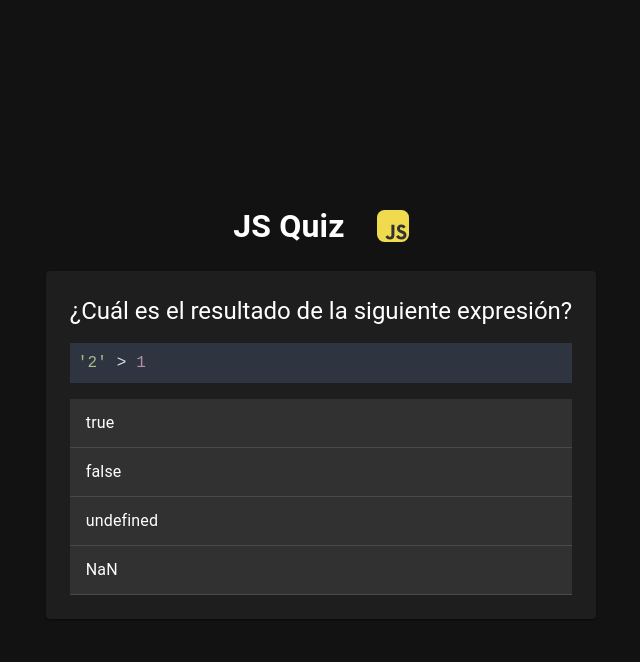
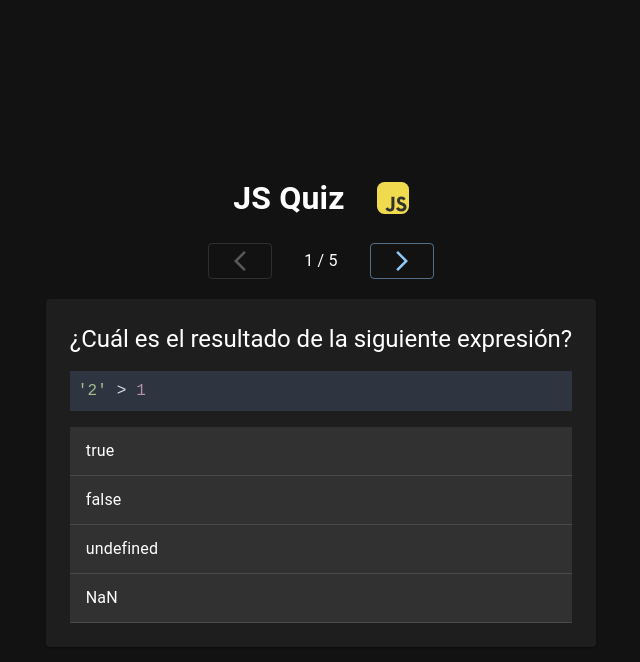
Before and after one commit to ElYonathanD/Trivia-Moment, a React (Vite) app: page / in a window 1280 px wide. Both pictures are taken after a click on the button "COMENZAR". Shown: the top 662 px of the page, without its empty margins (319-959 px from the left). Built offline with nearby package versions, Linux system fonts and the light colour scheme.

Commit message:
add questions pagination

```diff
--- a/src/components/Game.tsx
+++ b/src/components/Game.tsx
@@ -1,12 +1,42 @@
+import { Button, Stack } from '@mui/material'
 import { useQuestionStore } from '../store/questions'
 import Question from './Question'
+import { ArrowBackIosNew, ArrowForwardIos } from '@mui/icons-material'
 
 const Game = () => {
   const questions = useQuestionStore((state) => state.questions)
   const currentQuestion = useQuestionStore((state) => state.currentQuestion)
-
+  const goNextQuestion = useQuestionStore((state) => state.goNextQuestion)
+  const goPrevQuestion = useQuestionStore((state) => state.goPrevQuestion)
   const infoQuestion = questions[currentQuestion]
-  return <Question info={infoQuestion} />
+  return (
+    <>
+      <Stack
+        direction='row'
+        gap={4}
+        alignItems='center'
+        justifyContent='center'
+        sx={{ marginBottom: '20px' }}
+      >
+        <Button
+          variant='outlined'
+          onClick={goPrevQuestion}
+          disabled={currentQuestion === 0}
+        >
+          <ArrowBackIosNew />
+        </Button>
+        {currentQuestion + 1} / {questions.length}
+        <Button
+          variant='outlined'
+          onClick={goNextQuestion}
+          disabled={currentQuestion === questions.length - 1}
+        >
+          <ArrowForwardIos />
+        </Button>
+      </Stack>
+      <Question info={infoQuestion} />
+    </>
+  )
 }
 
 export default Game
--- a/src/store/questions.ts
+++ b/src/store/questions.ts
@@ -6,6 +6,8 @@ interface State {
   currentQuestion: number
   fetchQuestions: (limit: number) => void
   selectAnswer: (questionId: number, answerIndex: number) => void
+  goNextQuestion: () => void
+  goPrevQuestion: () => void
 }
 
 export const useQuestionStore = create<State>((set, get) => {
@@ -34,6 +36,20 @@ export const useQuestionStore = create<State>((set, get) => {
       }
 
       set({ questions: newQuestions })
+    },
+    goNextQuestion: () => {
+      const { currentQuestion, questions } = get()
+      const nextQuestion = currentQuestion + 1
+      if (nextQuestion < questions.length) {
+        set({ currentQuestion: nextQuestion })
+      }
+    },
+    goPrevQuestion: () => {
+      const { currentQuestion } = get()
+      const prevQuestion = currentQuestion - 1
+      if (prevQuestion >= 0) {
+        set({ currentQuestion: prevQuestion })
+      }
     }
   }
 })
```
